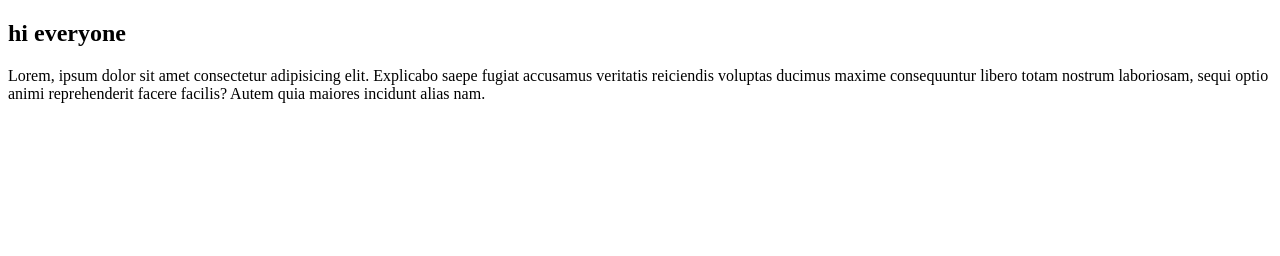
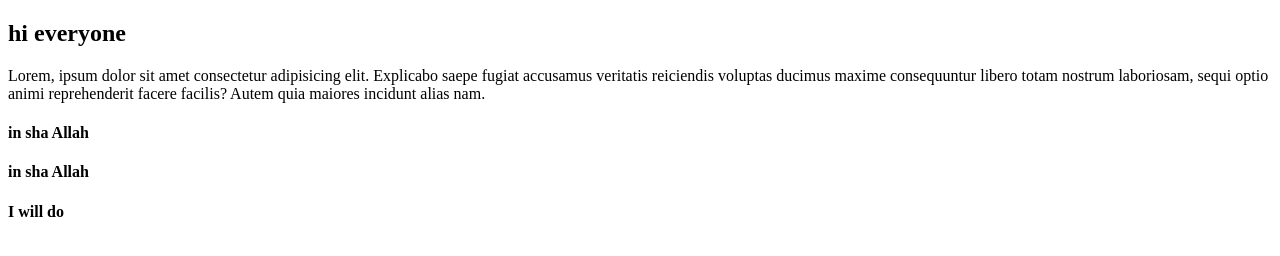
Before and after one commit to Akash5148/my-second-github-project, a plain HTML site: page index.html in a window 1280 px wide. Drawn offline with Linux system fonts and the light colour scheme.

Commit message:
update the html file

```diff
--- a/index.html
+++ b/index.html
@@ -8,5 +8,8 @@
 <body>
     <h2>hi everyone </h2>
     <p>Lorem, ipsum dolor sit amet consectetur adipisicing elit. Explicabo saepe fugiat accusamus veritatis reiciendis voluptas ducimus maxime consequuntur libero totam nostrum laboriosam, sequi optio animi reprehenderit facere facilis? Autem quia maiores incidunt alias nam.</p>
+    <h4> in sha  Allah </h4>
+    <h4> in sha  Allah </h4>
+    <h4> I will do</h4>
 </body>
 </html>
```
